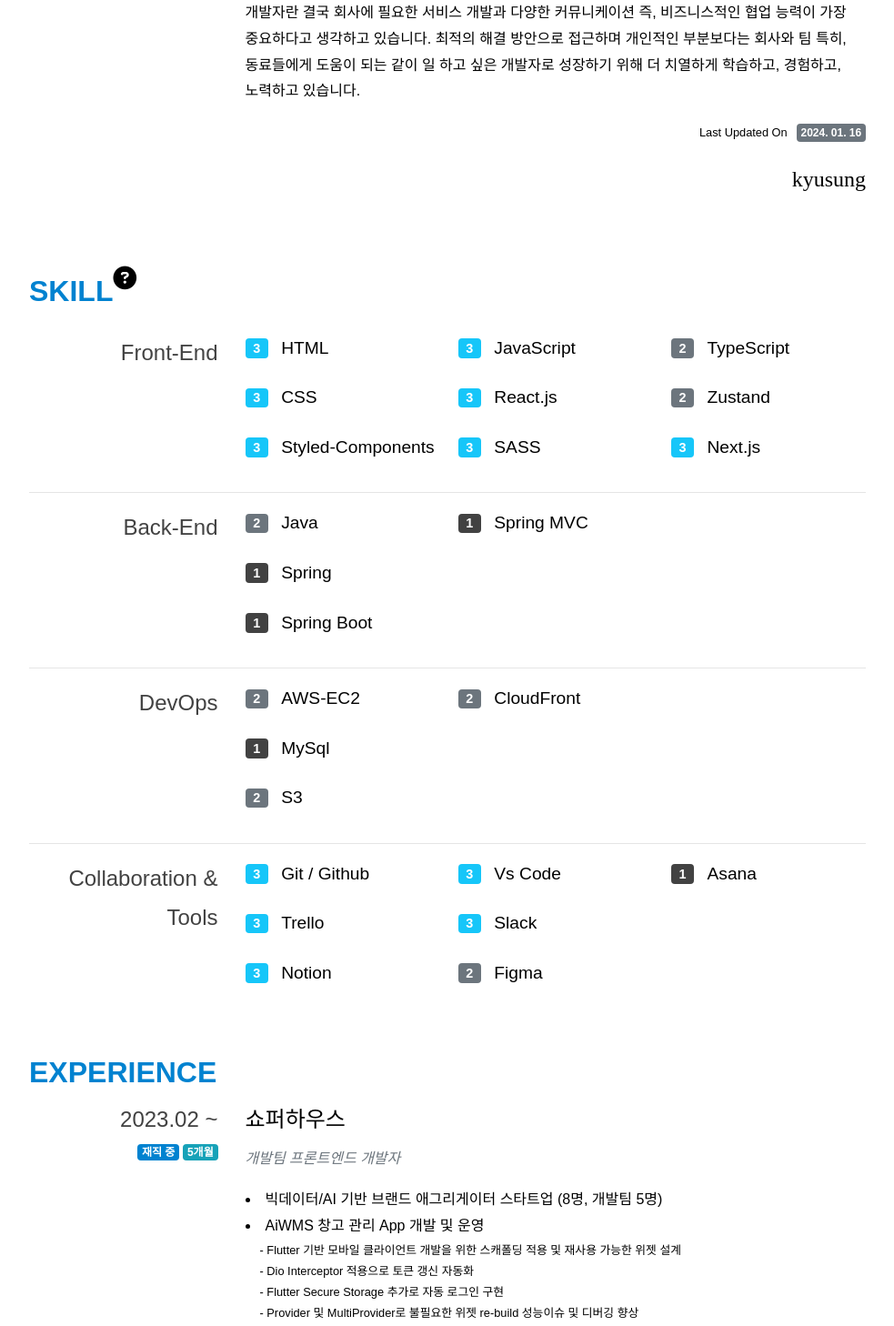
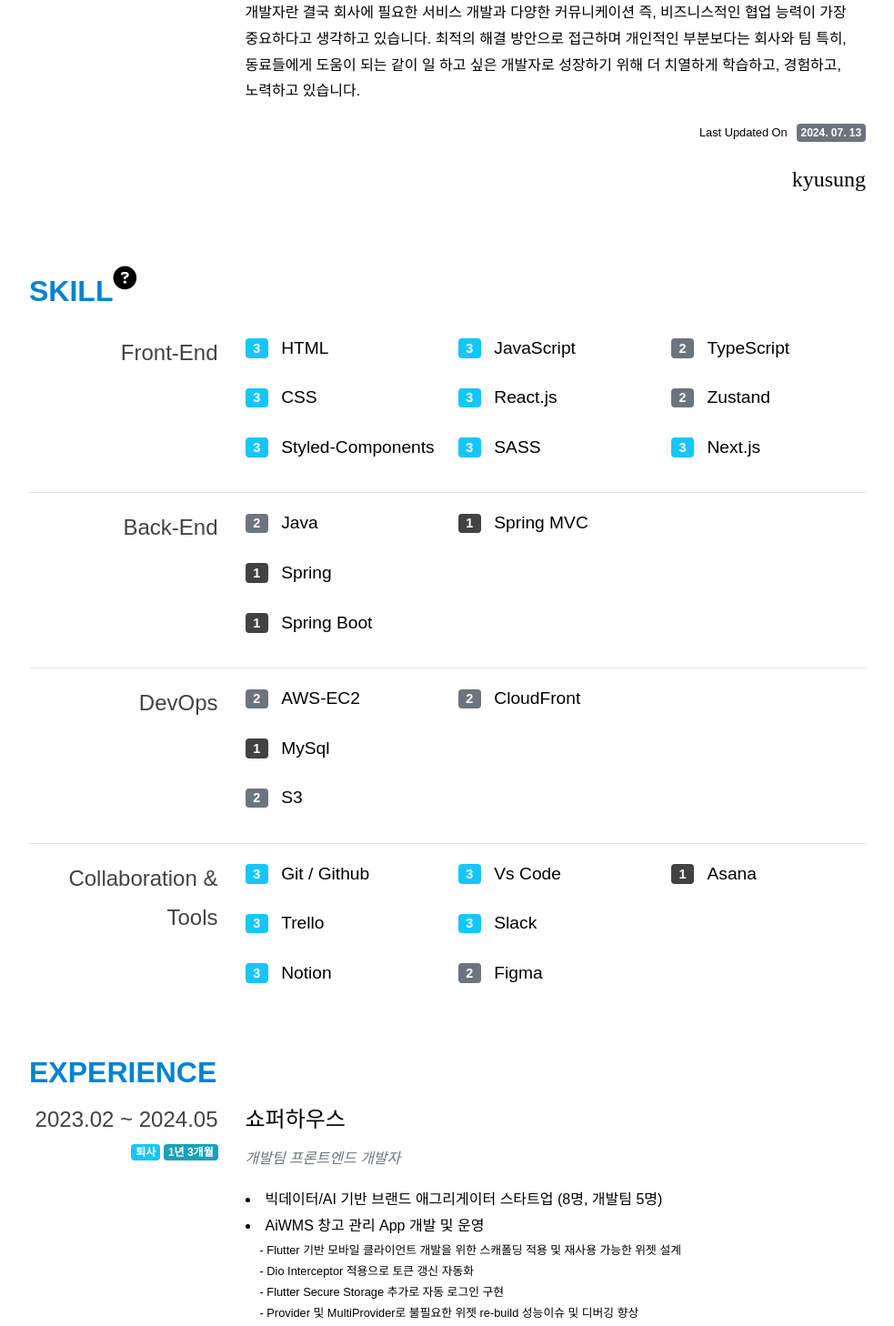
Before and after one commit to cks612/resume, a React (Create React App) app: page / in a window 1280 px wide. Shown: the part 760-2218 px from the top of the page at 91% size, without its empty margins (148-1131 px from the left). Built offline with nearby package versions, Linux system fonts and the light colour scheme.

Commit message:
[Fix] update latest info

```diff
--- a/src/components/Experience/index.tsx
+++ b/src/components/Experience/index.tsx
@@ -16,7 +16,8 @@ export const ExperiencePartIndex = () => {
 
       <Experience
         startDate="2023.02"
-        going="재직 중"
+        endDate="2024.05"
+        going="퇴사"
         title="쇼퍼하우스"
         subTitle="개발팀 프론트엔드 개발자"
         isLineNeeded={true}
--- a/src/components/Introduce/index.tsx
+++ b/src/components/Introduce/index.tsx
@@ -38,7 +38,7 @@ export const Introduce = () => {
           </p>
           <S.LatestUpdated BackColor={themeContext["grayColor"]}>
             <strong>Last Updated On</strong>
-            <span>2024. 01. 16</span>
+            <span>2024. 07. 13</span>
           </S.LatestUpdated>
           <S.SignatureName>kyusung</S.SignatureName>
         </S.RightSideArea>
```
